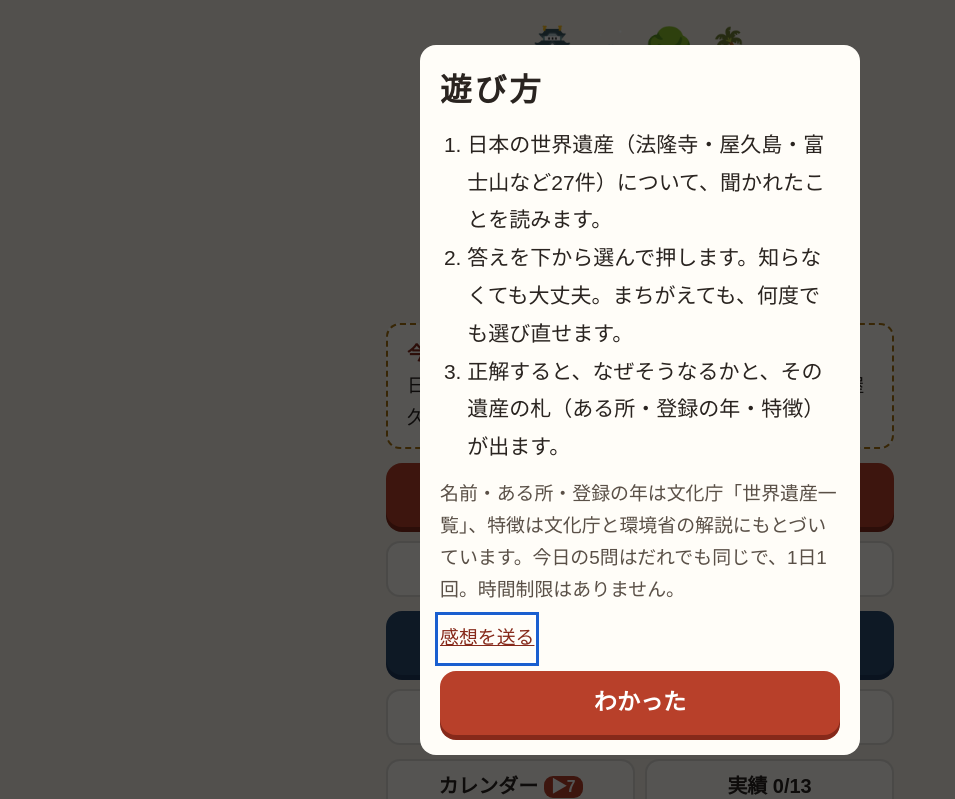
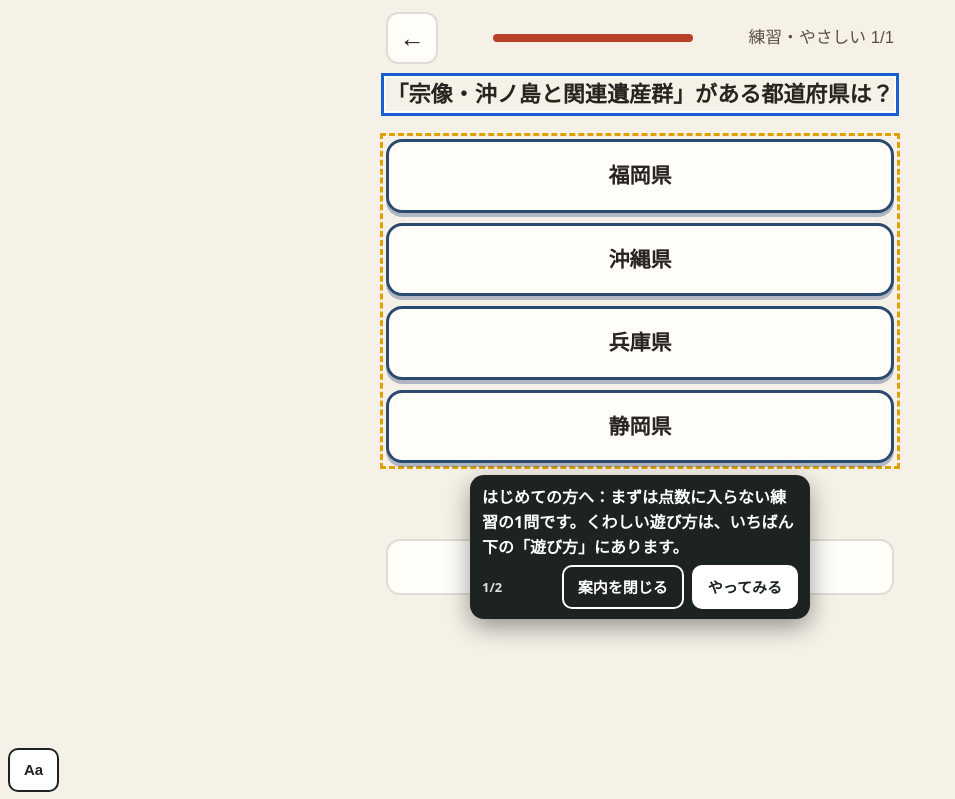
Before and after one commit to satou-aaaaa/sekai-isan, a plain HTML site: page index.html in a window 1280 px wide. Shown: the top 799 px of the page, without its empty margins (0-955 px from the left). Drawn offline with Linux system fonts and the light colour scheme; a web font is replaced by a local one.

Commit message:
ひな形の共通部品を写す（shared-workflows 67f7985） (#16)
Co-authored-by: template-sync <41898283+github-actions[bot]@users.noreply.github.com>

```diff
--- a/index.html
+++ b/index.html
@@ -454,7 +454,8 @@ html.a11y-say body{padding-bottom:calc(64px + env(safe-area-inset-bottom,0px))!i
 //      （incidents/2026-11-21-hand-copied-helpers-drift.md）。
 //      あわせて、はじめて遊ぶ人への案内（吹き出し Core.coach）を足した。長い「遊び方」の窓の代わりに、練習の1問を遊びながら
 //      その場で一言ずつ教える（NN/g「Mobile Instructional Overlays」・Andersen ほか CHI 2012「The Impact of Tutorials on Games of Varying Complexity」）。
-//   3: 2026-11-22 吹き出しを出しているあいだ 0.4 秒ごとに場所を測り直す（古い場所に残って押す所を隠すことがあった）。ボタンの字を「案内を閉じる」に
+//   3: 2026-11-22 吹き出しを出しているあいだ 0.4 秒ごとに場所を測り直す（古い場所に残って押す所を隠すことがあった）。ボタンの字を「案内を閉じる」に。
+//      段の wait（その所が出るまで待つ）を足した。全ゲームの「はじめての練習」を sync-template の migrateFirstPlay が足すため
 //   2: 2026-11-22 感想フォームのゲーム名を、渡さなければ題（<title>）から入れる。sync-template が全ゲームを game-core に切り替える（migrateCore）ため
 // 決まり: 外へ通信しない。ゲームの関数の名前（toast・buzz など）は上書きしない（Core.toast などで呼ぶ）。
 (function () {
@@ -540,6 +541,7 @@ html.a11y-say body{padding-bottom:calc(64px + env(safe-area-inset-bottom,0px))!i
   //   sel   …… 吹き出しを付ける所。まだ画面に無いあいだは待つ（ゲームが画面を作り直しても付け直す）
   //   until …… その所が画面に出たら次へ進む（答えた・正解した など）。無ければ sel を押したら次へ
   //   button …… 押すと次へ進むボタンの字（読むだけの吹き出し）
+  //   wait  …… その所が画面に出るまで、この吹き出しは出さずに待つ（答えたあとにだけ「次へ」を指す など）
   //   pos   …… "below"（既定）か "above"。その側に場所が無ければ、ページを少し動かして場所を空ける（読む所を隠さないため）
   // 吹き出しは押す所を隠さない（上か下の空いたほうに出す）。「案内を閉じる」と Esc でいつでもやめられる。
   const coach = (() => {
@@ -574,7 +576,7 @@ html.a11y-say body{padding-bottom:calc(64px + env(safe-area-inset-bottom,0px))!i
       while (steps && i < steps.length && steps[i].until && find(steps[i].until)) i++;
       if (!steps) return;
       if (i >= steps.length) return stop(true);
-      const st = steps[i], el = find(st.sel);
+      const st = steps[i], el = st.wait && !find(st.wait) ? null : find(st.sel);
       if (!el) { box.hidden = true; mark(null); return; }
       box.hidden = false; mark(el);
       const fresh = shown !== i;
@@ -939,7 +941,7 @@ function home() {
   $("go-cal").onclick = () => cal();
   $("go-ach").onclick = achView;
   bindFooter();
-  if (!s.tut) openHow();
+  if (!s.tut) firstPlay();
 }
 function practiceMenu() {
   app.innerHTML = `<header><button class="icon" id="back" aria-label="もどる">←</button><h1>練習<small>今日の記録には入りません（遺産帳には載ります）</small></h1></header>
@@ -950,6 +952,27 @@ function practiceMenu() {
   document.querySelectorAll(".lv button").forEach((b) => (b.onclick = () => startRun("p", +b.dataset.t)));
   bindFooter(); toTop();
 }
+// first-play:begin（shared-workflows の scripts/sync-template.mjs が足した。直すときはひな形を直す）
+// はじめての人：長い「遊び方」の窓を出さず、点数に入らない練習の1問を遊びながら、吹き出しで一言ずつ教える（game-core の Core.coach）。
+// 「見た」は始めたその場で残す（途中でやめても、次からはふつうに始まる。くわしい遊び方はいつでもいちばん下の「遊び方」から）
+const FIRST_STEPS = [
+  { sel: "#choices", button: "やってみる", text: "はじめての方へ：まずは点数に入らない練習の1問です。くわしい遊び方は、いちばん下の「遊び方」にあります。" },
+  { sel: "#next", wait: ".verdict", text: "できました。わけを読んだら、ここを押して進みます。" },
+];
+function firstPlay() {
+  save((s) => { s.tut = true; });
+  // 練習の入り口を開いて、いちばん上（いちばんやさしい）を押す。無ければ前の形（遊び方の窓）にもどす
+  practiceMenu();
+  const b = document.querySelector(".lv button");
+  if (!window.Core || !Core.coach || !b) { home(); return openHow(); }
+  b.click();
+  // 練習は1問だけにする（数を減らしてから描き直す）
+  save((s) => { const r = s.runs && s.runs.p; if (r && Array.isArray(r.list)) r.list = r.list.slice(0, 1); });
+  play();
+  // 案内を閉じた（Esc も）ら、1問の練習の途中経過を残さずにホームへ（ふだんの練習の「続きから」を出さない）
+  Core.coach.start(FIRST_STEPS, { home, onEnd: (done) => { if (done === false) { save((s) => { const r = s.runs && s.runs.p; if (r && !(r.res || []).length) delete s.runs.p; }); home(); } } });
+}
+// first-play:end
 function startRun(mode, opt) {
   const k = todayKey(); let ng = false;
   save((s) => {
```
Also changed, not shown: qa/run.mjs (+5 -4 lines).
